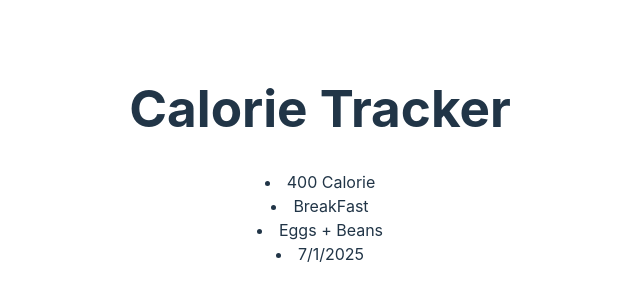
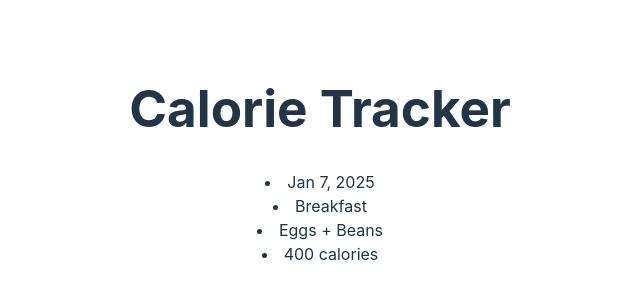
Before and after one commit to notshawky007/Front-End-Diploma-Journey, a React (Vite) app in the folder react/reactBasics/calorie-traker/: page / in a window 1280 px wide. Shown: the part 244-544 px from the top of the page, without its empty margins (320-960 px from the left). Built offline with nearby package versions, Linux system fonts and the light colour scheme.

Commit message:
feat: update CalorieRecord component to enhance calorie entry display

```diff
--- a/react/reactBasics/calorie-traker/src/components/CalorieRecord.jsx
+++ b/react/reactBasics/calorie-traker/src/components/CalorieRecord.jsx
@@ -1,10 +1,10 @@
 function CalorieRecord() {
   return (
     <ui>
-      <li> 400 Calorie </li>
-      <li> BreakFast </li>
+      <li> Jan 7, 2025</li>
+      <li> Breakfast </li>
       <li> Eggs + Beans </li>
-      <li> 7/1/2025 </li>
+      <li> 400 calories </li>
     </ui>
   );
 }
```
